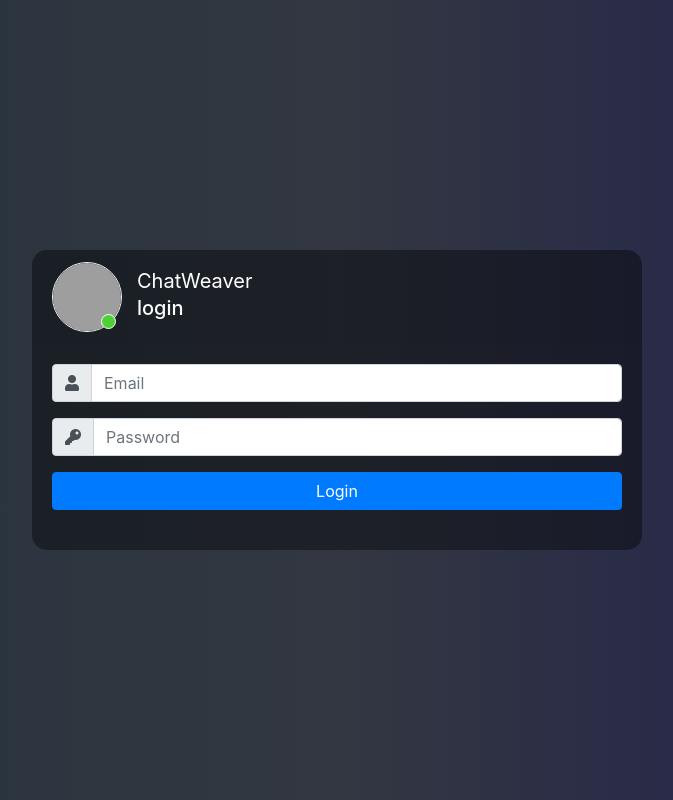
After one commit to 3rr0r-505/ChatWeaver, a Flask app: page /login in a window 1280 px wide. The commit adds this page. Shown: the whole page, without its empty margins (303-976 px from the left). Run offline with Flask 3, Linux system fonts and the light colour scheme; some libraries are stand-ins or nearby versions; grey boxes are pictures that could not be loaded.

Commit message:
add User Authentication

```diff
--- a/app.py
+++ b/app.py
@@ -1,8 +1,11 @@
 import os
 import markdown
 import webbrowser
+import google.generativeai as genai
 from dotenv import load_dotenv
-from flask import Flask, render_template, request, jsonify
+from flask import Flask, render_template, request, jsonify, session, redirect, url_for, flash
+from flask_bcrypt import generate_password_hash
+from flask_bcrypt import check_password_hash
 from pymongo import MongoClient
 
 # Load environment variables from .env file
@@ -12,37 +15,92 @@ load_dotenv()
 MONGODB_URI = os.getenv('MONGODB_URI')
 client = MongoClient(MONGODB_URI)
 db = client.get_default_database()
+
+# Ensure users and chats collections exist
+if "users" not in db.list_collection_names():
+    db.create_collection("users")
+if "chats" not in db.list_collection_names():
+    db.create_collection("chats")
+
+# MongoDB collections
+users_collection = db.get_collection('users')
 chats_collection = db.get_collection('chats')
 
-# Your existing code
-import google.generativeai as genai
+#Gemini Model
 genai.configure(api_key=os.getenv('GEMINI_API_KEY'))
 model = genai.GenerativeModel('gemini-1.0-pro-latest')
 
 app = Flask(__name__)
+app.secret_key = os.getenv('SECRET_KEY')
 
 @app.route("/")
 def index():
-    # Load previous chats from MongoDB
-    previous_chats = list(chats_collection.find())
+    if "user_email" in session:
+        # Load previous chats from MongoDB for the logged-in user
+        user_email = session["user_email"]
+        user = users_collection.find_one({"email": user_email})
+        if user:
+            previous_chats = user.get("chats", [])
+        else:
+            previous_chats = []
 
-    # Convert bot responses to markdown format
-    for chat in previous_chats:
-        chat['bot_response'] = markdown.markdown(chat['bot_response'])
+        # Convert bot responses to markdown format
+        for chat in previous_chats:
+            chat['bot_response'] = markdown.markdown(chat['bot_response'])
 
-    return render_template('chat.html', previous_chats=previous_chats)
+        return render_template('chat.html', previous_chats=previous_chats)
+    else:
+        return redirect(url_for("login"))
 
+@app.route("/login", methods=["GET", "POST"])
+def login():
+    if request.method == "POST":
+        email = request.form["email"]
+        password = request.form["password"]
+
+        user = users_collection.find_one({"email": email})
+        if user:
+            # User exists, check password
+            if check_password_hash(user["password"], password):
+                # Password is correct, log in the user
+                session["user_email"] = email
+                flash("Login successful!", "success")
+                return redirect(url_for("index"))
+            else:
+                flash("Invalid email or password", "error")
+        else:
+            # User does not exist, register them
+            hashed_password = generate_password_hash(password).decode('utf-8')
+            users_collection.insert_one({"email": email, "password": hashed_password, "chats": []})
+            session["user_email"] = email
+            flash("Registration successful! You are now logged in.", "success")
+            return redirect(url_for("index"))
+
+    return render_template("login.html")
+
+@app.route("/logout")
+def logout():
+    session.pop("user_email", None)
+    flash("You have been logged out", "info")
+    return redirect(url_for("login"))
 
 @app.route("/get", methods=["POST"])
 def chat():
-    user_message = request.form["msg"]
-    bot_response_markdown , raw_response = get_chat_response(user_message)  # Get the markdown-formatted response
+    if "user_email" in session:
+        user_email = session["user_email"]
+        user = users_collection.find_one({"email": user_email})
+        if user:
+            user_message = request.form["msg"]
+            bot_response_markdown, raw_response = get_chat_response(user_message)  # Get the markdown-formatted response
 
-    # print(bot_response_markdown)
-    # Save the chat to MongoDB with markdown-formatted response
-    chats_collection.insert_one({"user_message": user_message, "bot_response": raw_response})
+            # Save the chat to MongoDB for the logged-in user
+            chats_collection.insert_one({"user_email": user_email, "user_message": user_message, "bot_response": raw_response})
+            # Also update the user's chats list
+            users_collection.update_one({"email": user_email}, {"$push": {"chats": {"user_message": user_message, "bot_response": raw_response}}})
 
-    return bot_response_markdown
+            return bot_response_markdown
+
+    return "You are not logged in"
 
 def get_chat_response(question):
     response = model.generate_content(question)
@@ -50,7 +108,6 @@ def get_chat_response(question):
     markdown_response = markdown.markdown(response.text)
     return markdown_response, response.text
 
-
 if __name__ == '__main__':
     webbrowser.open('http://127.0.0.1:8000')
     app.run(host='127.0.0.1', port=8000)
--- a/static/style.css
+++ b/static/style.css
@@ -15,6 +15,15 @@ body,html{
 	border-radius: 15px !important;
 	background-color: rgba(0,0,0,0.4) !important;
 }
+
+.card-login{
+	height: 300px;
+	justify-content: center;
+	align-items: center;
+	border-radius: 15px !important;
+	background-color: rgba(0,0,0,0.4) !important;
+}
+
 .contacts_body{
 	padding:  0.75rem 0 !important;
 	overflow-y: auto;
@@ -135,6 +144,12 @@ border-radius: 0 0 15px 15px !important;
 	font-size: 10px;
 	color: rgba(255,255,255,0.6);
 }
+
+.user_info h2{
+	font-size: 20px;
+	color: rgba(255, 255, 255, 0.986);
+}
+
 .video_cam{
 	margin-left: 50px;
 	margin-top: 5px;
--- a/templates/chat.html
+++ b/templates/chat.html
@@ -34,6 +34,12 @@
                             <div class="user_info">
                                 <span>ChatWeaver</span>
                                 <p>Ask me anything!</p>
+                            </div>
+                            <div class="ml-auto">
+                                <!-- Logout Button -->
+                                <form action="/logout" method="GET">
+                                    <button type="submit" class="btn btn-danger">Logout</button>
+                                </form>
                             </div>
                         </div>
                     </div>
--- /dev/null
+++ b/templates/login.html
@@ -0,0 +1,53 @@
+<!DOCTYPE html>
+<html lang="en">
+<head>
+    <meta charset="UTF-8">
+    <meta http-equiv="X-UA-Compatible" content="IE=edge">
+    <meta name="viewport" content="width=device-width, initial-scale=1.0">
+    <title>ChatWeaver - Login</title>
+    <link href="//maxcdn.bootstrapcdn.com/bootstrap/4.1.1/css/bootstrap.min.css" rel="stylesheet" id="bootstrap-css">
+    <link rel="stylesheet" href="https://use.fontawesome.com/releases/v5.5.0/css/all.css" integrity="sha384-B4dIYHKNBt8Bc12p+WXckhzcICo0wtJAoU8YZTY5qE0Id1GSseTk6S+L3BlXeVIU" crossorigin="anonymous">
+    <link rel="stylesheet" type="text/css" href="{{ url_for('static', filename='style.css') }}">
+</head>
+<body>
+    <div class="container-fluid h-100">
+        <div class="row justify-content-center h-100">
+            <div class="col-md-8 col-xl-6 chat">
+                <div class="card-login">
+                    <div class="card-header msg_head">
+                        <div class="d-flex bd-highlight">
+							<div class="img_cont">
+								<img src="https://i.ibb.co/fSNP7Rz/icons8-chatgpt-512.png" class="rounded-circle user_img">
+								<span class="online_icon"></span>
+							</div>
+							<div class="user_info">
+								<span>ChatWeaver</span>
+								<h2>login</h2>
+							</div>
+						</div>
+                    </div>
+                    <div class="card-body">
+                        <form method="post" action="/login">
+                            <div class="input-group form-group">
+                                <div class="input-group-prepend">
+                                    <span class="input-group-text"><i class="fas fa-user"></i></span>
+                                </div>
+                                <input type="email" class="form-control" name="email" placeholder="Email" required>
+                            </div>
+                            <div class="input-group form-group">
+                                <div class="input-group-prepend">
+                                    <span class="input-group-text"><i class="fas fa-key"></i></span>
+                                </div>
+                                <input type="password" class="form-control" name="password" placeholder="Password" required>
+                            </div>
+                            <div class="form-group">
+                                <button type="submit" class="btn btn-primary btn-block">Login</button>
+                            </div>
+                        </form>
+                    </div>
+                </div>
+            </div>
+        </div>
+    </div>
+</body>
+</html>
```
Also changed, not shown: templates/register.html (added, +57 -0 lines), test/test.html (+1 -1 lines), 1 other file.
